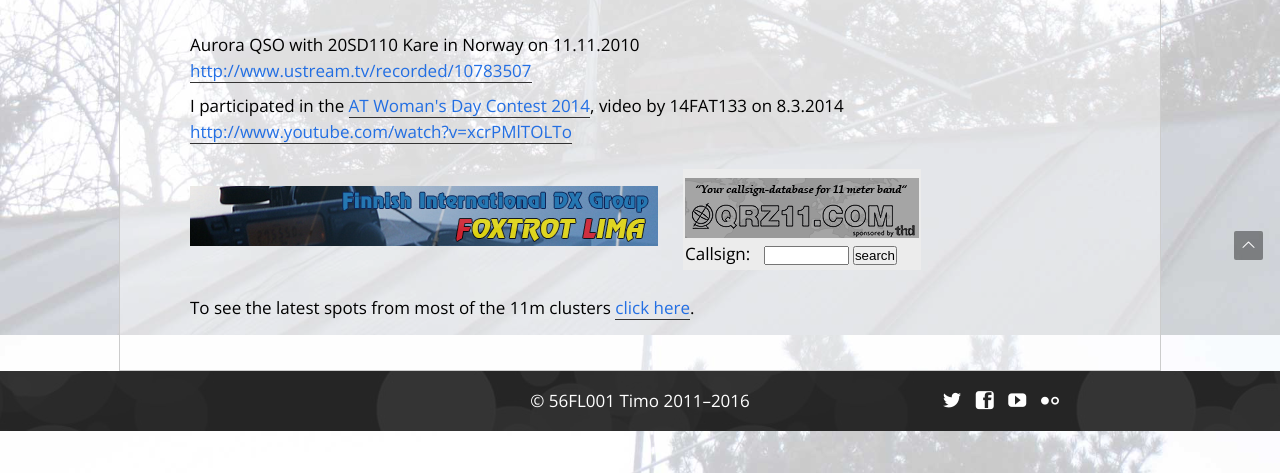
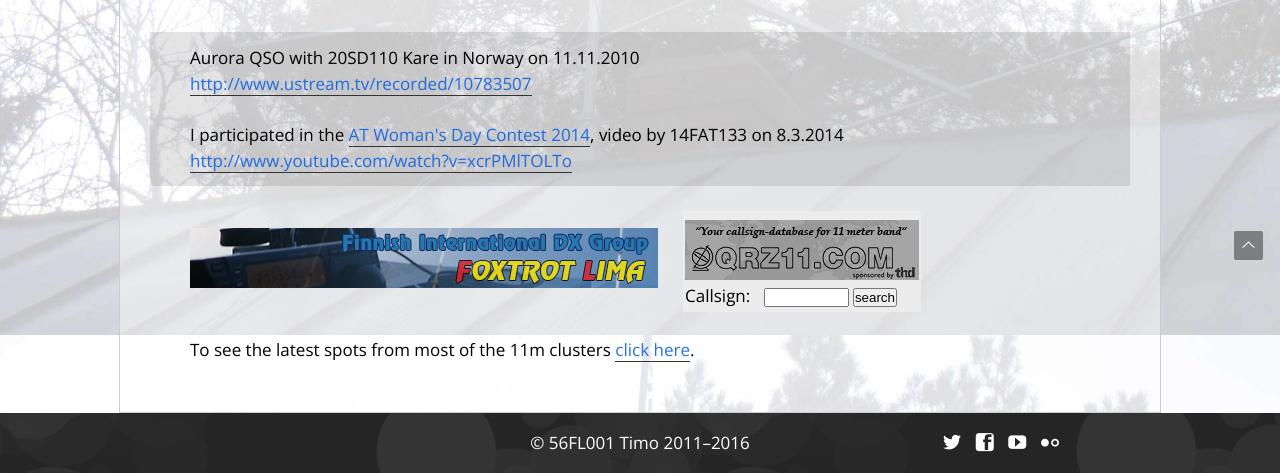
Before and after one commit to teear/56fl001.fldx.org, a Jekyll site: the page built from index.html, in a window 1280 px wide. Shown: the part 625-1098 px from the top of the page. Built offline with Jekyll 4.4.1, drawn with Linux system fonts in a browser that asks for light colours; nearby versions of some CDN libraries.

Commit message:
Class and styling for news items on index page

```diff
--- a/css/main.scss
+++ b/css/main.scss
@@ -500,6 +500,14 @@ main ul {
     border-radius: 15px;
 }
 
+/* News items on index page */
+.news-item {
+margin-left: -40px;
+margin-right: -40px;
+padding: 3px 3px 3px 40px;
+background: rgba(0, 0, 0, 0.1) none repeat scroll 0% 0%;
+}
+
 /* Banners on index page */
 .banners { margin: 25px 0; }
 @media all and (min-width: 1200px) {
--- a/index.html
+++ b/index.html
@@ -37,14 +37,14 @@ document.getElementById("video-container").innerHTML = '<iframe width="640" heig
 }
 </script>
 
-<div>
+<div class="news-item">
 <p>
 Aurora QSO with 20SD110 Kare in Norway on 11.11.2010<br />
 <a href="http://www.ustream.tv/recorded/10783507" target="_blank">http://www.ustream.tv/recorded/10783507</a>
 </p>
 </div>
 
-<div>
+<div class="news-item">
 <p>
 I participated in the <a href="http://www.alfatango.org/cms/index.php/at-contest/263-woman-s-day-contest" target="_blank">AT Woman's Day Contest 2014</a>, video by 14FAT133 on 8.3.2014<br>
 <a href="http://www.youtube.com/watch?v=xcrPMlTOLTo" target="_blank">http://www.youtube.com/watch?v=xcrPMlTOLTo</a>
```
